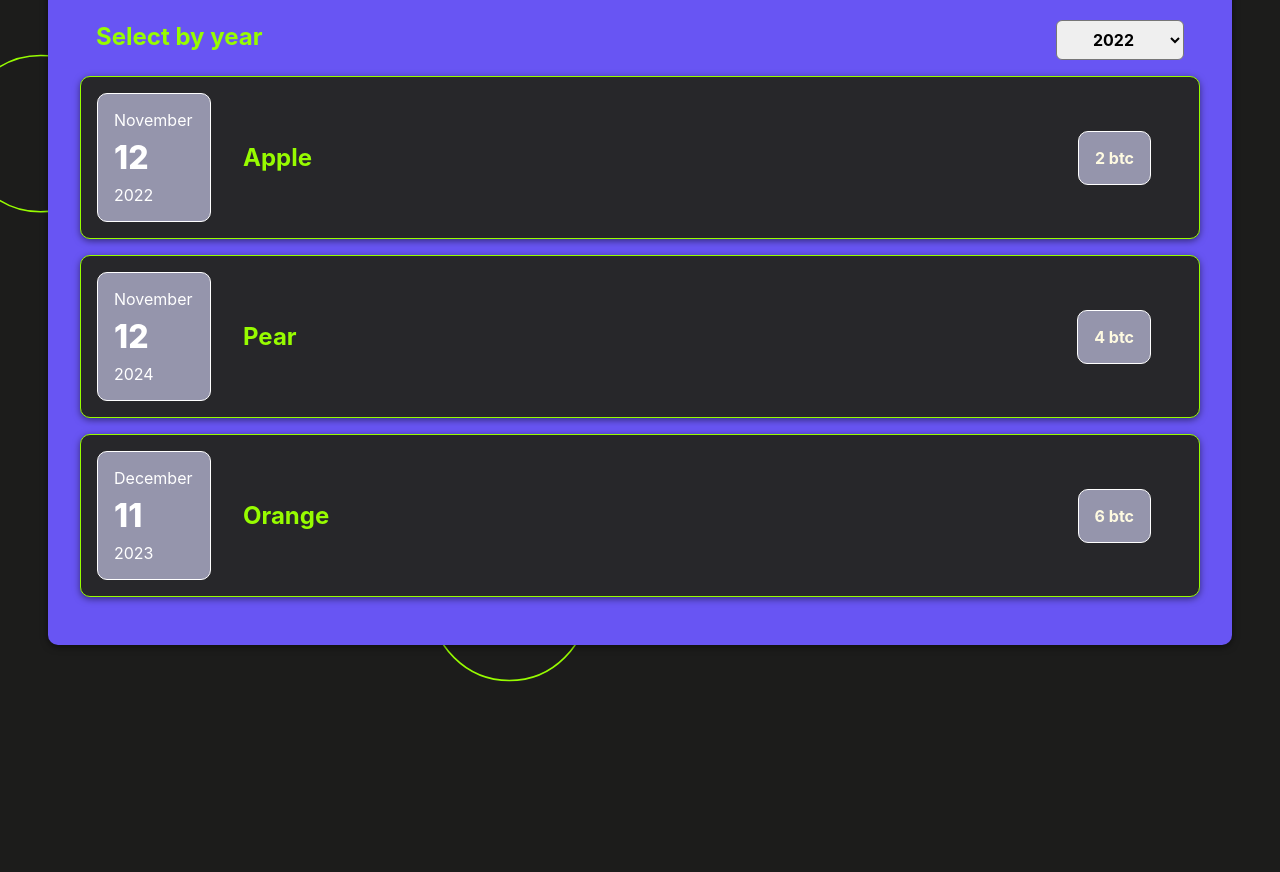
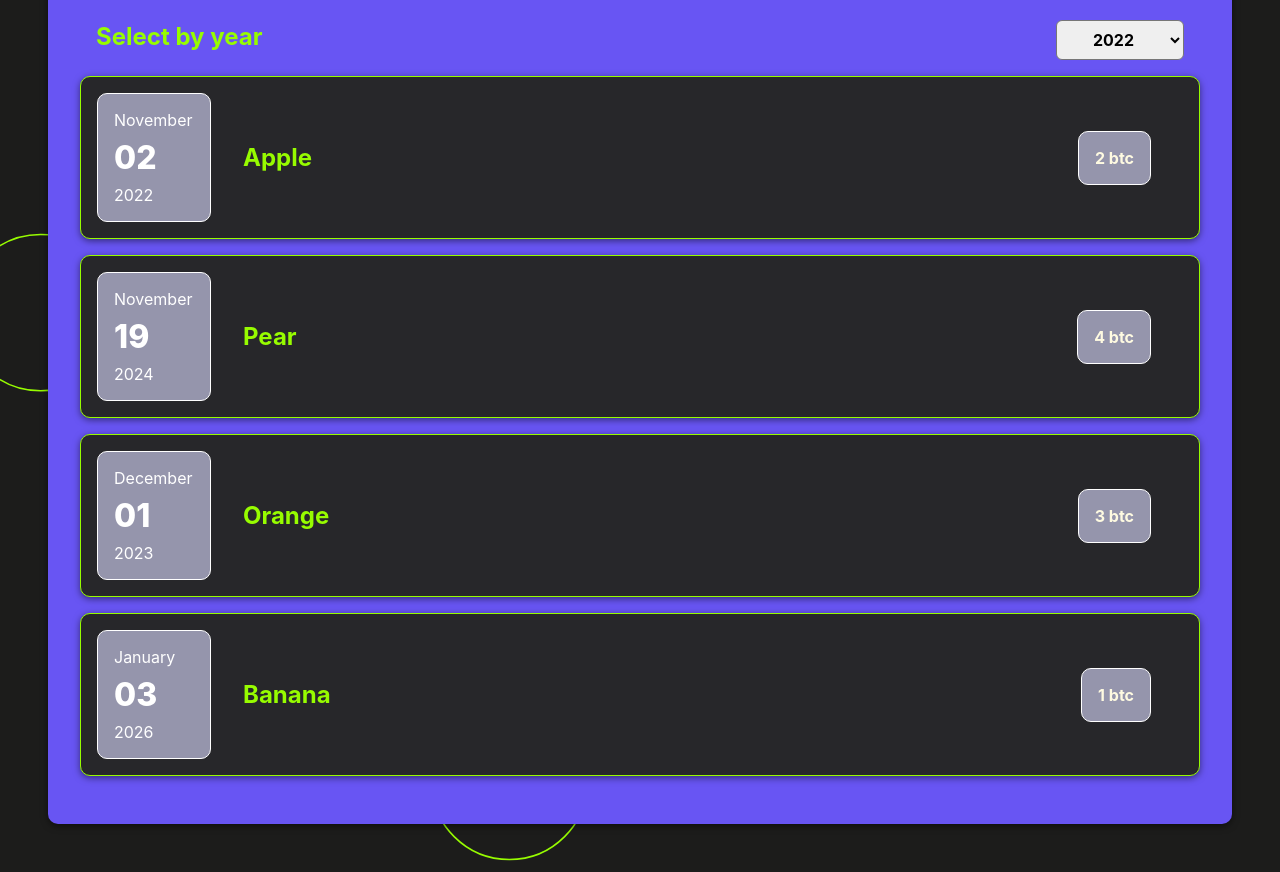
Before and after one commit to stereogamm/Annual-fiscal-report, a React (Create React App) app: page / in a window 1280 px wide. Shown: the part 480-1352 px from the top of the page. Before the commit the page ends 1173 px from the top, so only its background shows below. Built offline with nearby package versions, Linux system fonts and the light colour scheme.

Commit message:
add logic to new cost

```diff
--- a/src/App.jsx
+++ b/src/App.jsx
@@ -1,40 +1,54 @@
+import { useState } from "react";
 import Costs from "./Components/Costs/Costs";
 import "./Components/New_Cost/NewCost";
 import NewCost from "./Components/New_Cost/NewCost";
 
 import "./index.scss";
 
-function App() {
-  const coststInfo = [
+const INITIAL_COSTS = [
   {
-      date: new Date(2022, 10, 12),
+    date: new Date(2022, 10, 2),
     item: "Apple",
     sum: 2,
-      id: "q1",
+    id: "a0",
   },
   {
-      date: new Date(2024, 10, 12),
+    date: new Date(2024, 10, 19),
     item: "Pear",
     sum: 4,
-      id: "q2",
+    id: "b1",
   },
   {
-      date: new Date(2023, 11, 11),
+    date: new Date(2023, 11, 1),
     item: "Orange",
-      sum: 6,
-      id: "q3",
+    sum: 3,
+    id: "c2",
+  },
+  {
+    date: new Date(2025, 12, 3),
+    item: "Banana",
+    sum: 1,
+    id: "d3",
   },
 ];
 
+function App() {
+
+  const [costs, setCosts] = useState(INITIAL_COSTS)
+
+
   //to get input data from child to parent by chaining
   function addInputInfoData(cost) {
-    console.log("app", cost);
+    // setCosts([cost, ...costs]) But this isn't correct state updating!!!
+    setCosts(prevCosts => { //PrevCosts includes actual state
+      return [cost, ...prevCosts]
+    })
   }
 
   return (
     <>
       <NewCost onAddCost={addInputInfoData} />
-      <Costs costsValue={coststInfo} />
+      <Costs costsValue={costs} />
     </>
   );
 }
--- a/src/Components/Costs/CostItem.jsx
+++ b/src/Components/Costs/CostItem.jsx
@@ -1,6 +1,5 @@
 import CostDate from "./CostDate";
 import Card from "../UI/Card";
-import { useState } from 'react';
 import "./costItem.css";
 
 function CostItem(props) {
--- a/src/Components/Costs/Costs.jsx
+++ b/src/Components/Costs/Costs.jsx
@@ -1,4 +1,4 @@
-import { useState } from 'react';
+import { useState } from "react";
 import CostItem from "./CostItem";
 import Card from "../UI/Card";
 import Filter from "./Filter";
@@ -6,8 +6,7 @@ import Filter from "./Filter";
 import "./costs.css";
 
 function Costs(props) {
-
-  const[selectedYear, setSelectedYear] = useState("2022");
+  const [selectedYear, setSelectedYear] = useState("2022");
 
   function handleYearChange(year) {
     setSelectedYear(year);
@@ -16,24 +15,17 @@ function Costs(props) {
   //controlled component <Filter />, component Costs is controller
   return (
     <>
-    <Card className="costs__container">
-    <Filter year={selectedYear} onYearSelect={handleYearChange}/>
-      <CostItem
-        date={props.costsValue[0].date}
-        item={props.costsValue[0].item}
-        summa={props.costsValue[0].sum}
-      />
-      <CostItem
-        date={props.costsValue[1].date}
-        item={props.costsValue[1].item}
-        summa={props.costsValue[1].sum}
-      />
-      <CostItem
-        date={props.costsValue[2].date}
-        item={props.costsValue[2].item}
-        summa={props.costsValue[2].sum}
-      />
-    </Card>
+      <Card className="costs__container">
+        <Filter year={selectedYear} onYearSelect={handleYearChange} />
+        {props.costsValue.map((item) => (
+          <CostItem
+          date={item.date}
+          item={item.item}
+          summa={item.sum}
+          key={item.id}
+           />
+))}
+      </Card>
     </>
   );
 }
--- a/src/Components/New_Cost/CostForm.jsx
+++ b/src/Components/New_Cost/CostForm.jsx
@@ -62,8 +62,8 @@ function CostForm(props) {
 
     //created the finish user data obj from the fields data. We should hand over it to the App component to add to the coststInfo array futher
     const allFormFieldsData = {
-      name: name,
-      cost: cost,
+      item: name,
+      sum: cost,
       date: date instanceof Date ? date : new Date(date), //use date as an obj not str
     };
 
```
Lines whose indentation alone changed are shown as unchanged.
